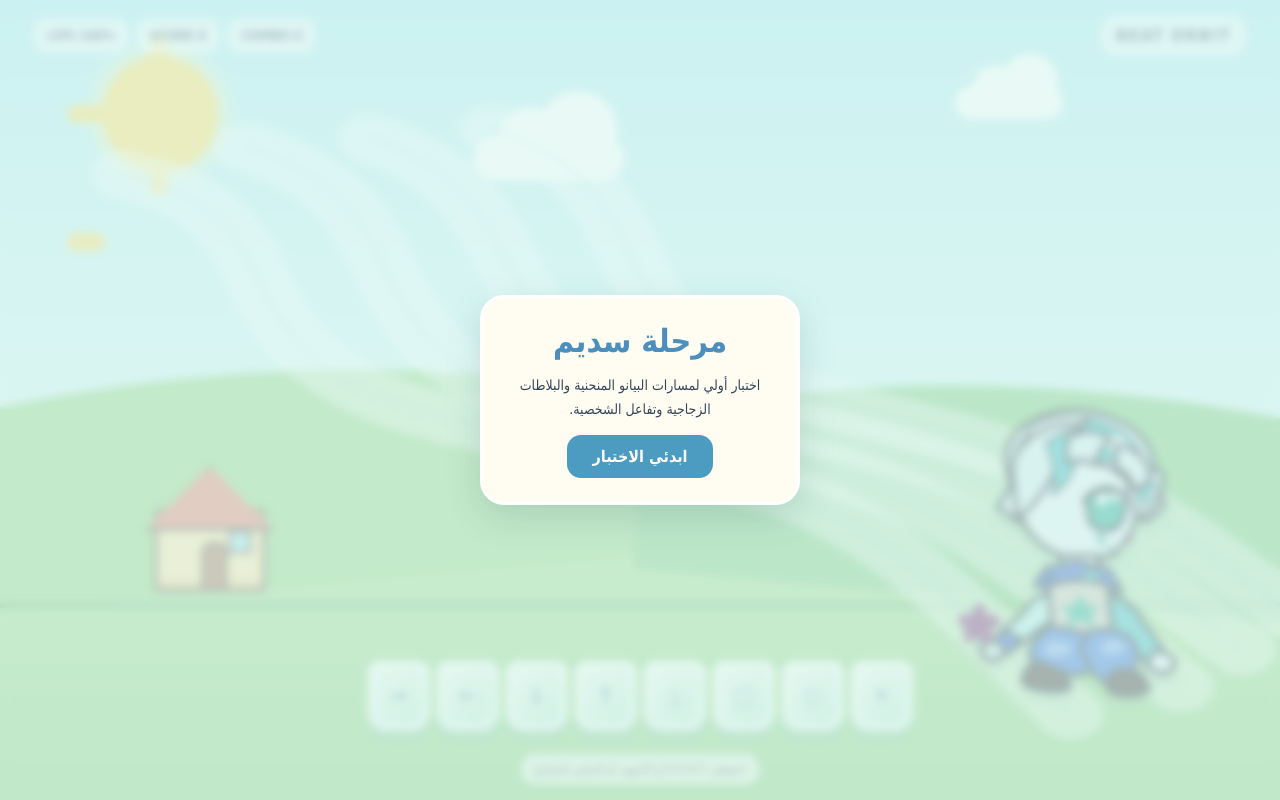
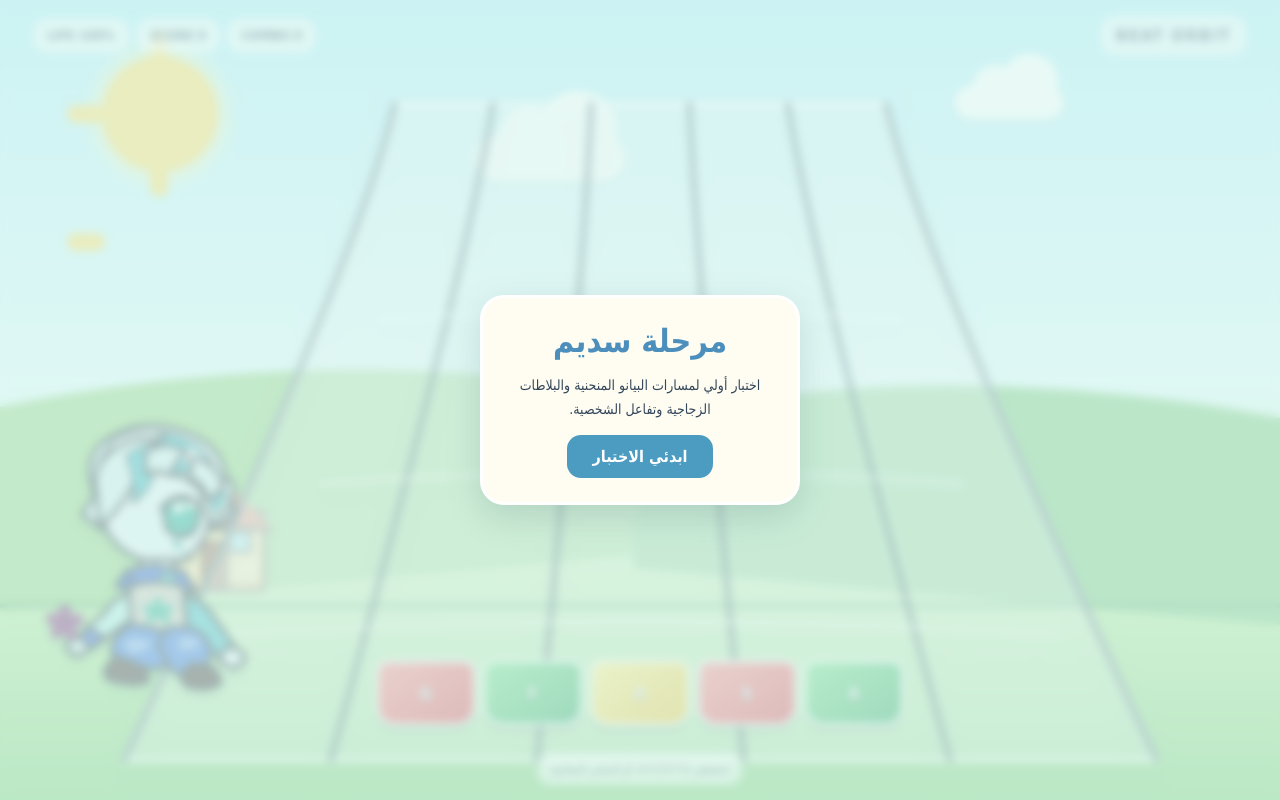
Before and after one commit to nonabeso977-bot/do-you-love-me-, a plain HTML site: page index.html in a window 1280 px wide. Drawn offline with Linux system fonts and the light colour scheme.

Commit message:
Rebuild Sadeem stage with five-lane tunnel layout

```diff
--- a/index.html
+++ b/index.html
@@ -31,7 +31,7 @@ body{min-height:100svh;background:linear-gradient(#a9e6f4 0 57%,#a9d88e 57% 100%
 .lane{fill:none;stroke:rgba(255,255,255,.42);stroke-width:54;stroke-linecap:round}
 .laneedge{fill:none;stroke:rgba(69,139,167,.23);stroke-width:2}
 .tile{position:absolute;width:clamp(42px,6vw,68px);height:24px;border-radius:10px;border:2px solid #fff;background:linear-gradient(135deg,#ffffffd9,#8ee7f0a8);box-shadow:0 5px 15px #4d9eaf55,inset 0 0 12px #fff;transform:rotate(-12deg);animation:travel 2.8s linear forwards;z-index:5}
-@keyframes travel{from{top:2%;left:12%;opacity:0}12%{opacity:1}to{top:88%;left:68%;opacity:1}}
+@keyframes travel{from{top:2%;left:var(--far);opacity:0}12%{opacity:1}to{top:88%;left:var(--near);opacity:1}}
 .keys{position:absolute;bottom:3%;left:5%;right:5%;height:80px;display:flex;justify-content:center;gap:7px;z-index:7;pointer-events:none}
 .key{width:min(9vw,62px);height:70px;border-radius:12px 12px 19px 19px;background:linear-gradient(145deg,#ffffffd9,#c8f1f3aa);border:2px solid #fff;box-shadow:0 8px 0 #6aa8b755,inset 0 0 14px #fff;display:grid;place-items:center;font-size:22px;font-weight:bold;color:#4d8298;pointer-events:auto;cursor:pointer;transition:.08s}
 .key.hit{transform:translateY(6px);box-shadow:0 2px 0 #6aa8b755,inset 0 0 18px #fff;background:#fff}
@@ -47,6 +47,20 @@ body{min-height:100svh;background:linear-gradient(#a9e6f4 0 57%,#a9d88e 57% 100%
 .startbox h1{margin:0 0 8px;color:#4c8fbd}.startbox p{font-size:14px;line-height:1.7}
 button{font:inherit}.go{border:0;background:#4c9cc1;color:white;font-weight:bold;padding:12px 25px;border-radius:14px;cursor:pointer}
 @media(max-width:600px){.house{transform:scale(.7);transform-origin:left bottom;left:4%;bottom:25%}.character{right:2%;bottom:17%}.playfield{inset:18% 0 8%}.keys{left:2%;right:2%;gap:4px}.key{height:58px}.hudbottom{bottom:1%}.stat{font-size:11px;padding:7px}}
+
+/* Beat Orbit: Sadeem's five-lane tunnel layout */
+.stage{background:linear-gradient(180deg,#a9e8f7 0%,#dff8fa 48%,#b5e69b 72%,#76c96e 100%)}
+.playfield{inset:13% 2% 5%}
+.lanes{filter:drop-shadow(0 8px 12px rgba(68,103,114,.14))}
+.tile{width:clamp(34px,5vw,58px);height:clamp(24px,3.4vw,34px);border-radius:8px;transform:translateX(-50%) rotate(-5deg);font-size:0;color:transparent;border:3px solid rgba(255,255,255,.9);box-shadow:0 5px 10px rgba(53,83,92,.18),inset 0 0 8px rgba(255,255,255,.7)}
+.key{width:min(17vw,100px);height:66px;border-radius:12px 12px 19px 19px;color:#fff;font-size:16px;border:3px solid rgba(255,255,255,.9);box-shadow:0 7px 0 rgba(58,77,86,.18);text-shadow:0 1px 2px #334}
+.key.green,.tile[data-i="0"],.tile[data-i="3"]{background:linear-gradient(145deg,#69d77a,#229d58)}
+.key.red,.tile[data-i="1"],.tile[data-i="4"]{background:linear-gradient(145deg,#ff8585,#dc414b)}
+.key.yellow,.tile[data-i="2"]{background:linear-gradient(145deg,#ffe879,#e8b92e)}
+.character{right:auto;left:2%;bottom:10%;transform:scale(.92);transform-origin:bottom left}
+.character.run{transform:translateX(12px) translateY(-3px) scale(.92)}
+@media(max-width:600px){.character{left:0;right:auto;bottom:18%;width:130px;height:180px}.keys{left:5%;right:5%;gap:5px}.key{height:54px;width:18vw;font-size:13px}.playfield{inset:17% 0 9%}}
+
 </style>
 </head>
 <body>
@@ -57,14 +71,13 @@ button{font:inherit}.go{border:0;background:#4c9cc1;color:white;font-weight:bold
  <header class="topbar"><div class="logo">BEAT ORBIT</div><div class="stats"><div class="stat">COMBO <span id="combo">0</span></div><div class="stat">SCORE <span id="score">0</span></div><div class="stat">LIFE <span id="life">100</span>%</div></div></header>
  <section class="playfield" id="playfield">
   <svg class="lanes" viewBox="0 0 1000 700" preserveAspectRatio="none" aria-hidden="true">
-   <path class="lane" d="M80 60 C250 110 120 280 390 340 S680 420 850 650"/>
-   <path class="lane" d="M180 30 C350 100 230 270 480 330 S760 430 940 620"/>
-   <path class="lane" d="M280 20 C440 90 340 260 570 320 S820 410 990 580"/>
-   <path class="lane" d="M380 10 C540 80 440 240 650 310 S880 390 1030 540"/>
-   <path class="laneedge" d="M80 60 C250 110 120 280 390 340 S680 420 850 650"/>
-   <path class="laneedge" d="M180 30 C350 100 230 270 480 330 S760 430 940 620"/>
-   <path class="laneedge" d="M280 20 C440 90 340 260 570 320 S820 410 990 580"/>
-   <path class="laneedge" d="M380 10 C540 80 440 240 650 310 S880 390 1030 540"/>
+   <path d="M300 0 Q270 170 80 700 L920 700 Q730 170 700 0 Z" fill="rgba(255,255,255,.30)" stroke="rgba(255,255,255,.78)" stroke-width="5"/>
+   <g fill="none" stroke="rgba(67,91,106,.72)" stroke-width="5" stroke-linecap="round">
+    <path d="M300 0 Q270 170 80 700"/><path d="M380 0 Q360 170 248 700"/><path d="M460 0 Q455 170 416 700"/><path d="M540 0 Q545 170 584 700"/><path d="M620 0 Q640 170 752 700"/><path d="M700 0 Q730 170 920 700"/>
+   </g>
+   <g fill="none" stroke="rgba(255,255,255,.68)" stroke-width="3">
+    <path d="M289 230 Q500 210 711 230"/><path d="M238 405 Q500 380 762 405"/><path d="M160 565 Q500 540 840 565"/>
+   </g>
   </svg>
   <div class="toast" id="toast">PERFECT!</div>
   <div class="character" id="character" role="img" aria-label="سديم، جالسة وتمسك زهرة بنفسجية">
@@ -135,23 +148,22 @@ button{font:inherit}.go{border:0;background:#4c9cc1;color:white;font-weight:bold
    </svg>
   </div>
   <div class="keys" id="keys">
-   <button class="key" data-key="a">✕</button><button class="key" data-key="s">○</button><button class="key" data-key="d">□</button><button class="key" data-key="f">△</button>
-   <button class="key" data-key="ArrowUp">↑</button><button class="key" data-key="ArrowDown">↓</button><button class="key" data-key="ArrowLeft">←</button><button class="key" data-key="ArrowRight">→</button>
+   <button class="key green" data-key="a">A</button><button class="key red" data-key="s">S</button><button class="key yellow" data-key="d">D</button><button class="key green" data-key="f">F</button><button class="key red" data-key="g">G</button>
   </div>
  </section>
- <div class="hudbottom">اضغطي A S D F أو الأسهم، أو المسّي المفاتيح</div>
+ <div class="hudbottom">اضغطي A S D F G، أو المسّي المفاتيح</div>
  <div class="start" id="start"><div class="startbox"><h1>مرحلة سديم</h1><p>اختبار أولي لمسارات البيانو المنحنية والبلاطات الزجاجية وتفاعل الشخصية.</p><button class="go" id="go">ابدئي الاختبار</button></div></div>
 </main>
 <script>
 const $=s=>document.querySelector(s), scoreEl=$('#score'),comboEl=$('#combo'),lifeEl=$('#life'),toast=$('#toast'),character=$('#character'),playfield=$('#playfield');
 let score=0,combo=0,life=100,running=false,spawnTimer=null,runTimer=null,lastHit=0;
-const symbols=['✕','○','□','△','↑','↓','←','→'],codes=['a','s','d','f','ArrowUp','ArrowDown','ArrowLeft','ArrowRight'];
+const symbols=['A','S','D','F','G'],codes=['a','s','d','f','g'];
 function feedback(text){toast.textContent=text;toast.classList.add('show');clearTimeout(feedback.t);feedback.t=setTimeout(()=>toast.classList.remove('show'),420)}
-function spawn(){if(!running)return;const i=Math.floor(Math.random()*8),tile=document.createElement('div');tile.className='tile';tile.dataset.i=i;tile.textContent=symbols[i];tile.style.left=(8+Math.random()*58)+'%';tile.style.top='-4%';tile.style.animationDuration=(2.4+Math.random()*.7)+'s';playfield.appendChild(tile);tile.addEventListener('animationend',()=>{if(tile.isConnected){tile.remove();combo=0;life=Math.max(0,life-5);render();feedback('MISS');if(life===0)stop()}});setTimeout(()=>{if(tile.isConnected)tile.style.opacity='.98'},50)}
+function spawn(){if(!running)return;const i=Math.floor(Math.random()*5),tile=document.createElement('div');tile.className='tile';tile.dataset.i=i;tile.textContent=symbols[i];const far=[30,40,48,56,66][i],near=[8,28,46,64,84][i];tile.style.setProperty('--far',far+'%');tile.style.setProperty('--near',near+'%');tile.style.left=far+'%';tile.style.top='-4%';tile.style.animationDuration=(2.4+Math.random()*.7)+'s';playfield.appendChild(tile);tile.addEventListener('animationend',()=>{if(tile.isConnected){tile.remove();combo=0;life=Math.max(0,life-5);render();feedback('MISS');if(life===0)stop()}});setTimeout(()=>{if(tile.isConnected)tile.style.opacity='.98'},50)}
 function render(){scoreEl.textContent=score;comboEl.textContent=combo;lifeEl.textContent=life}
 function hit(code){if(!running)return;const idx=codes.indexOf(code);if(idx<0)return;const key=document.querySelector('[data-key="'+code+'"]');if(key){key.classList.add('hit');setTimeout(()=>key.classList.remove('hit'),110)}
 const tiles=[...document.querySelectorAll('.tile')].filter(t=>Number(t.dataset.i)===idx);if(tiles.length){tiles.sort((a,b)=>Math.abs(a.getBoundingClientRect().top-window.innerHeight*.72)-Math.abs(b.getBoundingClientRect().top-window.innerHeight*.72));const t=tiles[0];const y=t.getBoundingClientRect().top;const diff=Math.abs(y-window.innerHeight*.72);t.remove();if(diff<130){const rank=diff<45?'PERFECT':diff<90?'GREAT':'GOOD';combo++;score+=rank==='PERFECT'?100:rank==='GREAT'?70:40;feedback(rank);character.style.transform='translateY(-7px)';setTimeout(()=>character.style.transform='',130);if(combo===20||combo===40||combo===60)feedback(combo+' COMBO!')}else{combo=0;life=Math.max(0,life-3);feedback('MISS')}}else{combo=0;life=Math.max(0,life-2);feedback('MISS')}render()}
-function start(){score=0;combo=0;life=100;render();running=true;$('#start').style.display='none';spawnTimer=setInterval(spawn,720);spawn();runTimer=setInterval(()=>{if(!running)return;character.classList.toggle('run')},850)}
+function start(){document.querySelectorAll('.tile').forEach(t=>t.remove());score=0;combo=0;life=100;render();running=true;$('#start').style.display='none';spawnTimer=setInterval(spawn,720);spawn();runTimer=setInterval(()=>{if(!running)return;character.classList.toggle('run')},850)}
 function stop(){running=false;clearInterval(spawnTimer);clearInterval(runTimer);feedback('انتهى الاختبار');$('#start').style.display='grid';$('#start h1').textContent='انتهت الجولة';$('#start p').textContent='النتيجة: '+score+' | أعلى كومبو: '+combo+' | أعيدي التجربة لتختبري الإيقاع مرة أخرى.';$('#go').textContent='إعادة الاختبار'}
 $('#go').addEventListener('click',start);document.addEventListener('keydown',e=>{if(codes.includes(e.key)){e.preventDefault();hit(e.key)}});document.querySelectorAll('.key').forEach(k=>k.addEventListener('pointerdown',()=>hit(k.dataset.key)));
 </script>
```
